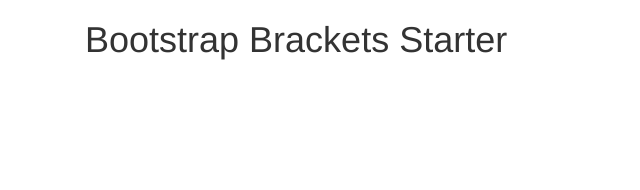
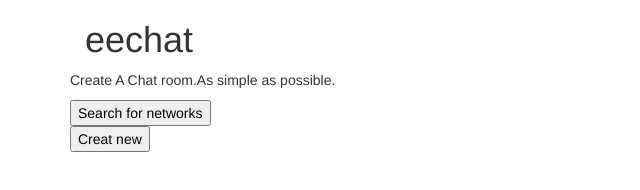
Before and after one commit to mubasheerck/eechat, a plain HTML site: page index.html in a window 1280 px wide. Shown: the whole page, without its empty margins (0-640 px from the left). Drawn offline with nearby package versions, Linux system fonts and the light colour scheme.

Commit message:
Updating.
Codes are updating

```diff
--- a/css/style.css
+++ b/css/style.css
@@ -0,0 +1,3 @@
+body{
+    font-family: exo;
+}
--- a/index.html
+++ b/index.html
@@ -12,8 +12,18 @@
 <body>
     <div class="container">
     	<div class="col-lg-12">
-    		<h1>Bootstrap Brackets Starter</h1>
+    		<h1>eechat</h1>
     	</div>
+        <div>
+            <p>Create A Chat room.As simple as possible.
+            </p>
+        </div>
+        <div>
+            <button onclick="showwifi()">Search for networks</button>
+        </div>
+        <div>
+        <button onclick="">Creat new</button>
+        </div>
     </div>
 </body>
 </html>
```
Also changed, not shown: js/main.js (added, +23 -0 lines), 1 other file.
